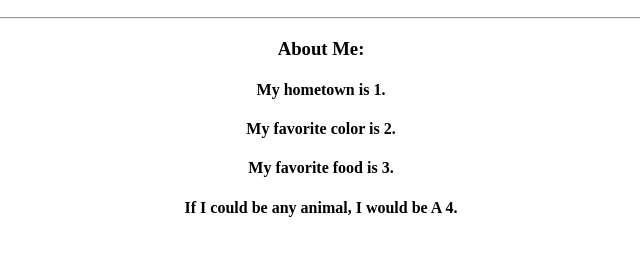
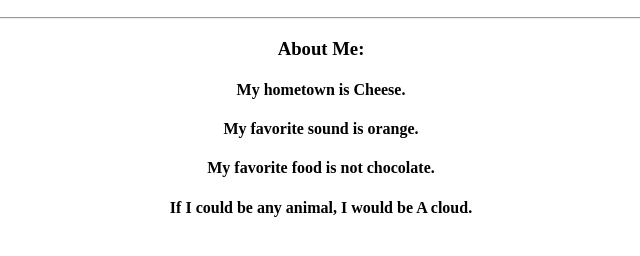
Before and after one commit to amoderhock588/My-first-repo-v.2, a plain HTML site: page index.html in a window 1280 px wide. Shown: the part 110-366 px from the top of the page, without its empty margins (319-959 px from the left). Drawn offline with Linux system fonts and the light colour scheme.

Commit message:
Adding my profile so it can be being

```diff
--- a/index.html
+++ b/index.html
@@ -11,10 +11,10 @@
                 <h2>Software Developer</h2>
                 <hr>
                 <h3>About Me:</h3>
-                    <h4>My hometown is 1.</h4>
-                    <h4>My favorite color is 2.</h4>
-                    <h4>My favorite food is 3.</h4>
-                    <h4>If I could be any animal, I would be A 4.</h4>
+                    <h4>My hometown is Cheese.</h4>
+                    <h4>My favorite sound is orange.</h4>
+                    <h4>My favorite food is not chocolate.</h4>
+                    <h4>If I could be any animal, I would be A cloud.</h4>
             </div>
           </body>
         </html>
```
